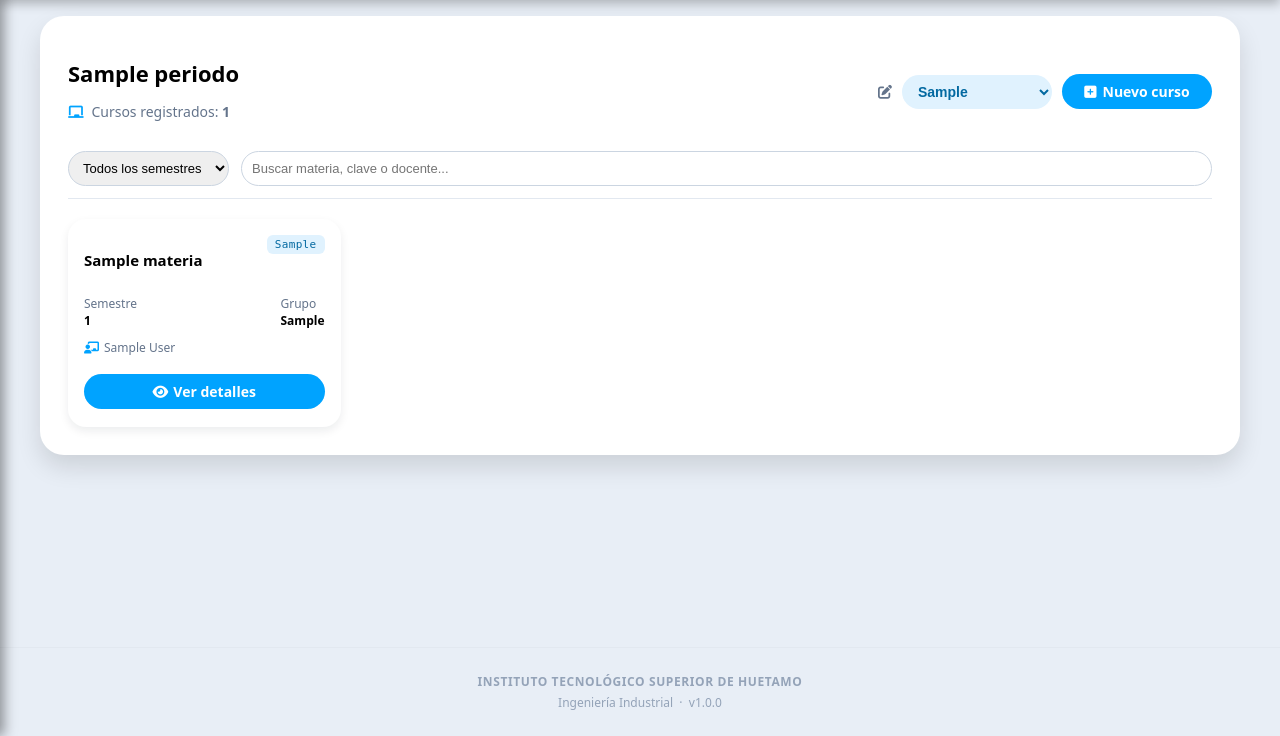
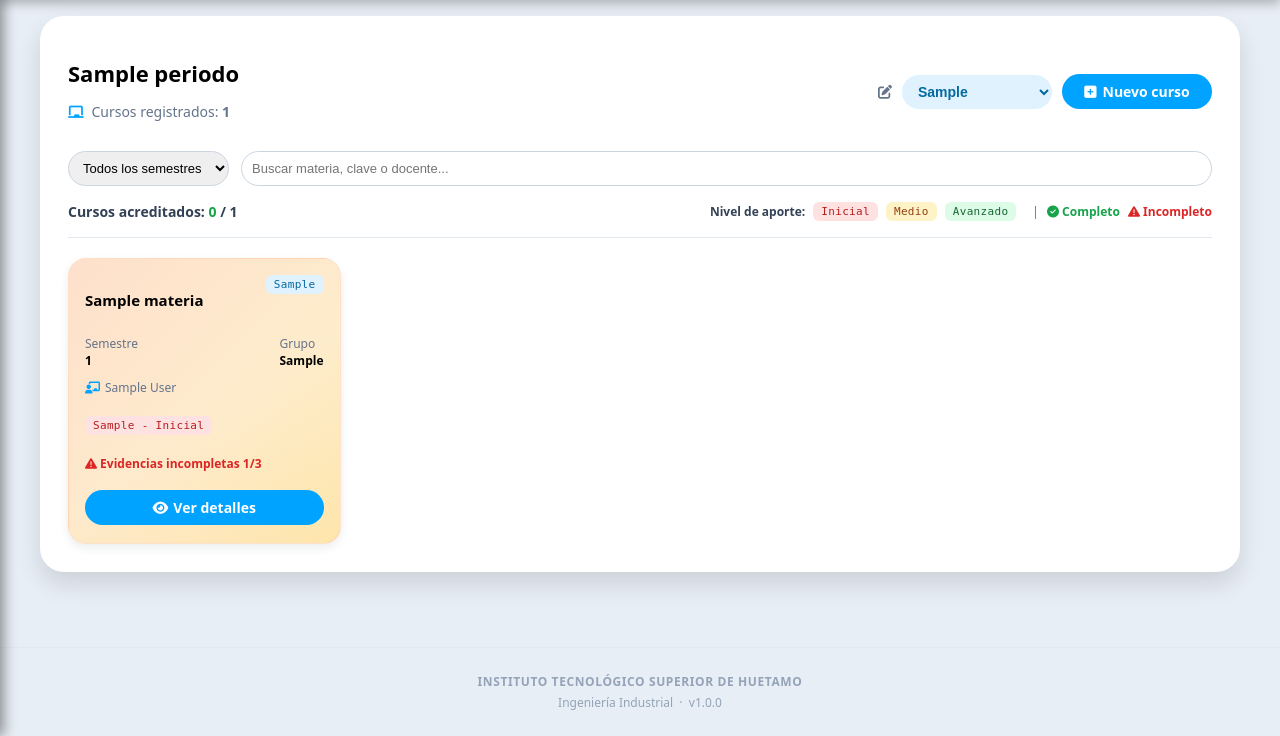
Before and after one commit to Pato1YT/PlataformaCACEI, a Django app: page / in a window 1280 px wide. Shown: the part 64-800 px from the top of the page. Run offline with Django 4.2, Linux system fonts and the light colour scheme; a user stored in the database is signed in; tables that the repository leaves empty hold one stand-in row (values such as "Sample post"); parts of the project's set-up code (start-up, migrations or seed data) failed here and were passed over.

Commit message:
Mejorar del Dashboard y Acreditacion de Cursos

```diff
--- a/core/static/css/styles.css
+++ b/core/static/css/styles.css
@@ -482,6 +482,80 @@ body.menu-open .side-menu-backdrop {
   background-color: rgba(255, 255, 255, 0.12);
 }
 
+.course-card {
+  position: relative;
+  overflow: hidden;
+}
+
+.course-card::before {
+  content: "";
+  position: absolute;
+  inset: 0;
+  opacity: 0.22;
+  pointer-events: none;
+  z-index: 0;
+}
+
+.course-card > * {
+  position: relative;
+  z-index: 1;
+}
+
+.course-card--sin-avance {
+  border: 1px solid rgba(220, 38, 38, 0.25);
+}
+
+.course-card--bajo {
+  border: 1px solid rgba(249, 115, 22, 0.25);
+}
+
+.course-card--medio {
+  border: 1px solid rgba(234, 179, 8, 0.35);
+}
+
+.course-card--completo {
+  border: 1px solid rgba(22, 163, 74, 0.3);
+}
+
+.course-card--sin-indicadores {
+  border: 1px solid rgba(100, 116, 139, 0.25);
+}
+
+.course-card__code--nivel-I {
+  background-color: #fee2e2 !important;
+  color: #b91c1c !important;
+}
+
+.course-card__code--nivel-M {
+  background-color: #fef3c7 !important;
+  color: #92400e !important;
+}
+
+.course-card__code--nivel-A {
+  background-color: #dcfce7 !important;
+  color: #166534 !important;
+}
+
+.course-card--sin-avance::before {
+  background: linear-gradient(135deg, #dc2626, #f97316);
+}
+
+.course-card--bajo::before {
+  background: linear-gradient(135deg, #f97316, #facc15);
+}
+
+.course-card--medio::before {
+  background: linear-gradient(135deg, #facc15, #22c55e);
+}
+
+.course-card--completo::before {
+  background: linear-gradient(135deg, #22c55e, #16a34a);
+}
+
+.course-card--sin-indicadores::before {
+  background: linear-gradient(135deg, #94a3b8, #e2e8f0);
+}
+
 .table-wrapper {
   width: 100%;
   overflow-x: auto;
--- a/core/templates/core/dashboard.html
+++ b/core/templates/core/dashboard.html
@@ -3,6 +3,106 @@
 {% block title %}Inicio - Se'si Eskani{% endblock %}
 
 {% block content %}
+<style>
+.course-card {
+    position: relative;
+    overflow: hidden;
+}
+
+.course-card--completo {
+    background: linear-gradient(145deg, #ffffff 55%, #dcfce7 100%) !important;
+    border: 1px solid rgba(22, 163, 74, 0.25);
+}
+
+.course-card--sin-avance {
+    background: linear-gradient(145deg, #ffffff 55%, #fee2e2 100%) !important;
+    border: 1px solid rgba(220, 38, 38, 0.22);
+}
+
+.course-card--bajo {
+    background: linear-gradient(145deg, #ffffff 55%, #ffedd5 100%) !important;
+    border: 1px solid rgba(249, 115, 22, 0.22);
+}
+
+.course-card--medio {
+    background: linear-gradient(145deg, #ffffff 55%, #fef3c7 100%) !important;
+    border: 1px solid rgba(234, 179, 8, 0.28);
+}
+
+.course-card--sin-indicadores {
+    background: linear-gradient(145deg, #ffffff 55%, #f1f5f9 100%) !important;
+    border: 1px solid rgba(100, 116, 139, 0.18);
+}
+
+.course-card__code--nivel-I {
+    background-color: #fee2e2 !important;
+    color: #b91c1c !important;
+}
+
+.course-card__code--nivel-M {
+    background-color: #fef3c7 !important;
+    color: #92400e !important;
+}
+
+.course-card__code--nivel-A {
+    background-color: #dcfce7 !important;
+    color: #166534 !important;
+}
+</style>
+
+<style>
+body.dark-mode .course-card {
+    background: #1e293b !important;
+    color: #f8fafc !important;
+}
+
+body.dark-mode .course-card__title,
+body.dark-mode .course-card__teacher,
+body.dark-mode .course-card__meta,
+body.dark-mode .course-card__label {
+    color: #f8fafc !important;
+}
+
+body.dark-mode .course-card--completo {
+    background: linear-gradient(
+        145deg,
+        #1e293b 55%,
+        rgba(34, 197, 94, 0.18) 100%
+    ) !important;
+}
+
+body.dark-mode .course-card--sin-avance {
+    background: linear-gradient(
+        145deg,
+        #1e293b 55%,
+        rgba(239, 68, 68, 0.18) 100%
+    ) !important;
+}
+
+body.dark-mode .course-card--medio {
+    background: linear-gradient(
+        145deg,
+        #1e293b 55%,
+        rgba(250, 204, 21, 0.16) 100%
+    ) !important;
+}
+
+body.dark-mode .course-card--bajo {
+    background: linear-gradient(
+        145deg,
+        #1e293b 55%,
+        rgba(249, 115, 22, 0.18) 100%
+    ) !important;
+}
+
+body.dark-mode .course-card--sin-indicadores {
+    background: linear-gradient(
+        145deg,
+        #1e293b 55%,
+        rgba(148, 163, 184, 0.12) 100%
+    ) !important;
+}
+</style>
 <div class="dashboard">
 
     <!-- ENCABEZADO -->
@@ -28,19 +128,16 @@
         <div style="display: flex; align-items: center; gap: 10px; flex-wrap: wrap;">
             {% if periodos %}
             <div style="display:flex; align-items:center; gap:6px; margin-top:8px;">
-                <a href="{% url 'core:lista_periodos' %}"
-                   title="Gestionar periodos"
+                <a href="{% url 'core:lista_periodos' %}" title="Gestionar periodos"
                     style="color:#64748b; font-size:14px; display:flex; align-items:center; padding:4px; border-radius:6px; text-decoration:none;">
                     <i class="fa-solid fa-pen-to-square"></i>
                 </a>
-                <form method="get" id="periodoForm" action="{% url 'core:dashboard' %}" style="margin:0; display:flex; align-items:center;">
-                    <select
-                        name="periodo_id"
-                        onchange="document.getElementById('periodoForm').submit()"
+                <form method="get" id="periodoForm" action="{% url 'core:dashboard' %}"
+                    style="margin:0; display:flex; align-items:center;">
+                    <select name="periodo_id" onchange="document.getElementById('periodoForm').submit()"
                         style="width:150px; margin:0; font-size:14px; padding:8px 12px; border-radius:999px; background-color:#e0f2fe; color:#0369a1; border:none; cursor:pointer; font-weight:700;">
                         {% for periodo in periodos %}
-                            <option
-                                value="{{ periodo.pk }}"
+                        <option value="{{ periodo.pk }}"
                             {% if periodo_activo and periodo.pk == periodo_activo.pk %}selected{% endif %}>
                             {{ periodo.codigo }}
                         </option>
@@ -54,8 +151,7 @@
             </div>
             {% endif %}
             {% if request.user.rol == 'ADMINISTRADOR' and periodo_activo %}
-                <a href="{% url 'core:crear_curso' %}?periodo_id={{ periodo_activo.pk }}"
-                   class="course-card__button"
+            <a href="{% url 'core:crear_curso' %}?periodo_id={{ periodo_activo.pk }}" class="course-card__button"
                 style="width: 150px; text-align:center; text-decoration:none; display:inline-flex; align-items:center; justify-content:center; gap:6px; font-weight:700;">
                 <i class="fa-solid fa-square-plus"></i> Nuevo curso
             </a>
@@ -71,9 +167,34 @@
             <option value="{{ curso.materia.semestre }}">Semestre {{ curso.materia.semestre }}</option>
             {% endfor %}
         </select>
-        <input type="text" class="dashboard__filter dashboard__filter--search"
-               id="filtro-busqueda"
+        <input type="text" class="dashboard__filter dashboard__filter--search" id="filtro-busqueda"
             placeholder="Buscar materia, clave o docente...">
+    </div>
+
+    <div style="display:flex; justify-content:space-between; align-items:center; gap:12px; flex-wrap:wrap; margin:16px 0;">
+        <div style="font-size:14px; color:#334155; font-weight:700;">
+            Cursos acreditados:
+            <span style="color:#16a34a;">{{ cursos_acreditados }}</span>
+            /
+            <span>{{ total_cursos }}</span>
+        </div>
+
+        <div style="display:flex; gap:8px; align-items:center; flex-wrap:wrap; font-size:12px;">
+            <strong style="color:#334155;">Nivel de aporte:</strong>
+
+            <span class="course-card__code course-card__code--nivel-I">Inicial</span>
+            <span class="course-card__code course-card__code--nivel-M">Medio</span>
+            <span class="course-card__code course-card__code--nivel-A">Avanzado</span>
+
+            <span style="margin-left:8px; color:#64748b;">|</span>
+
+            <span style="color:#16a34a; font-weight:700;">
+                <i class="fa-solid fa-circle-check"></i> Completo
+            </span>
+            <span style="color:#dc2626; font-weight:700;">
+                <i class="fa-solid fa-triangle-exclamation"></i> Incompleto
+            </span>
+        </div>
     </div>
 
     <!-- SEPARADOR -->
@@ -82,8 +203,7 @@
     <!-- GRID DE CARDS -->
     <div class="dashboard__grid" id="courses-grid">
         {% for curso in cursos %}
-            <article class="course-card"
-                     data-semestre="{{ curso.materia.semestre }}"
+        <article class="course-card course-card--{{ curso.estado_card }}" data-semestre="{{ curso.materia.semestre }}"
             data-search="{{ curso.materia.nombre|lower }} {{ curso.materia.clave|lower }} {{ curso.docente.get_full_name|lower }}">
             <header class="course-card__header">
                 <h3 class="course-card__name">{{ curso.materia.nombre }}</h3>
@@ -107,8 +227,38 @@
                     {{ curso.docente.get_full_name|default:curso.docente.username }}
                 </div>
 
-                    <a href="{% url 'core:detalle_curso' curso.pk %}"
-                        class="course-card__button"
+                <div style="margin-top:10px; display:flex; gap:6px; flex-wrap:wrap;">
+                    {% for rel in curso.atributos_card %}
+                    <span class="course-card__code course-card__code--nivel-{{ rel.nivel_aporte }}">
+                        {{ rel.atributo_egreso.codigo }} - {{ rel.get_nivel_aporte_display }}
+                    </span>
+                    {% empty %}
+                    <span style="font-size:12px; color:#64748b; font-weight:700;">
+                        Sin atributos
+                    </span>
+                    {% endfor %}
+                </div>
+
+                <div style="margin-top:10px; font-size:12px;">
+                    {% if curso.total_evidencias_requeridas == 0 %}
+                    <span style="color:#64748b; font-weight:700;">
+                        Sin indicadores asignados
+                    </span>
+                    {% elif curso.evidencias_completas %}
+                    <span style="color:#16a34a; font-weight:700;">
+                        <i class="fa-solid fa-circle-check"></i>
+                        Evidencias completas
+                    </span>
+                    {% else %}
+                    <span style="color:#dc2626; font-weight:700;">
+                        <i class="fa-solid fa-triangle-exclamation"></i>
+                        Evidencias incompletas
+                        {{ curso.total_evidencias_cargadas }}/{{ curso.total_evidencias_requeridas }}
+                    </span>
+                    {% endif %}
+                </div>
+
+                <a href="{% url 'core:detalle_curso' curso.pk %}" class="course-card__button"
                     style="text-decoration:none; display:inline-flex; align-items:center; justify-content:center;">
                     <i class="fa-solid fa-eye" style="margin-right:5px;"></i>Ver detalles
                 </a>
@@ -123,13 +273,11 @@
             <p class="dashboard__empty-title">No hay cursos registrados</p>
             <p class="dashboard__empty-text">No hay cursos para el periodo activo aún.</p>
             {% if request.user.rol == 'ADMINISTRADOR' %}
-                        <a href="{% url 'core:crear_curso' %}"
-                           class="course-card__button"
+            <a href="{% url 'core:crear_curso' %}" class="course-card__button"
                 style="max-width: 200px; text-align:center; text-decoration:none; display:inline-block; margin-top:8px;">
                 <i class="fa-solid fa-square-plus"></i> Crear primer curso
             </a>
-                        <a href="{% url 'core:importar_cursos' %}"
-                           class="course-card__button"
+            <a href="{% url 'core:importar_cursos' %}" class="course-card__button"
                 style="max-width: 200px; text-align:center; text-decoration:none; display:inline-block; margin-top:8px; background-color: #16a34a;">
                 <i class="fa-solid fa-file-excel"></i> Importar Excel
             </a>
--- a/core/views.py
+++ b/core/views.py
@@ -95,7 +95,6 @@ def solo_admin(view_func):
 def dashboard(request):
     periodos = Periodo.objects.all().order_by('-fecha_inicio')
 
-    # Si mandan un periodo_id por GET lo usamos, si no el activo
     periodo_id = request.GET.get('periodo_id')
 
     if periodo_id:
@@ -112,6 +111,7 @@ def dashboard(request):
                 request.session['periodo_seleccionado_id'] = periodo_activo.id
 
     cursos = Curso.objects.none()
+
     if periodo_activo:
         cursos = Curso.objects.filter(
             materia__periodo=periodo_activo
@@ -128,10 +128,59 @@ def dashboard(request):
         if request.user.rol == Usuario.DOCENTE:
             cursos = cursos.filter(docente=request.user)
 
+    cursos = list(cursos)
+
+    for curso in cursos:
+        atributos = MateriaAtributoEgreso.objects.filter(
+            materia=curso.materia
+        ).select_related('atributo_egreso').order_by('atributo_egreso__codigo')
+
+        indicadores = MateriaIndicador.objects.filter(
+            materia=curso.materia
+        ).select_related('indicador')
+
+        indicadores_ids = [rel.indicador_id for rel in indicadores]
+
+        total_requeridos = len(indicadores_ids) * 3
+
+        evidencias_cargadas = EvidenciaIndicador.objects.filter(
+            curso=curso,
+            indicador_id__in=indicadores_ids,
+            tipo_archivo__in=['INSTRUMENTO', 'EVIDENCIA', 'REPORTE'],
+            archivo__isnull=False,
+        ).exclude(
+            archivo=''
+        ).count()
+
+        curso.atributos_card = atributos
+        curso.total_evidencias_requeridas = total_requeridos
+        curso.total_evidencias_cargadas = evidencias_cargadas
+        curso.evidencias_completas = total_requeridos > 0 and evidencias_cargadas == total_requeridos
+
+        if total_requeridos == 0:
+            curso.porcentaje_evidencias = None
+            curso.estado_card = 'sin-indicadores'
+        else:
+            curso.porcentaje_evidencias = round((evidencias_cargadas / total_requeridos) * 100)
+
+            if curso.porcentaje_evidencias == 100:
+                curso.estado_card = 'completo'
+            elif curso.porcentaje_evidencias >= 60:
+                curso.estado_card = 'medio'
+            elif curso.porcentaje_evidencias > 0:
+                curso.estado_card = 'bajo'
+            else:
+                curso.estado_card = 'sin-avance'
+
+    total_cursos = len(cursos)
+    cursos_acreditados = sum(1 for curso in cursos if curso.evidencias_completas)
+
     return render(request, 'core/dashboard.html', {
         'cursos': cursos,
         'periodo_activo': periodo_activo,
         'periodos': periodos,
+        'total_cursos': total_cursos,
+        'cursos_acreditados': cursos_acreditados,
     })
 
 
```
Also changed, not shown: 1 other file. Lines whose indentation alone changed are shown as unchanged.
